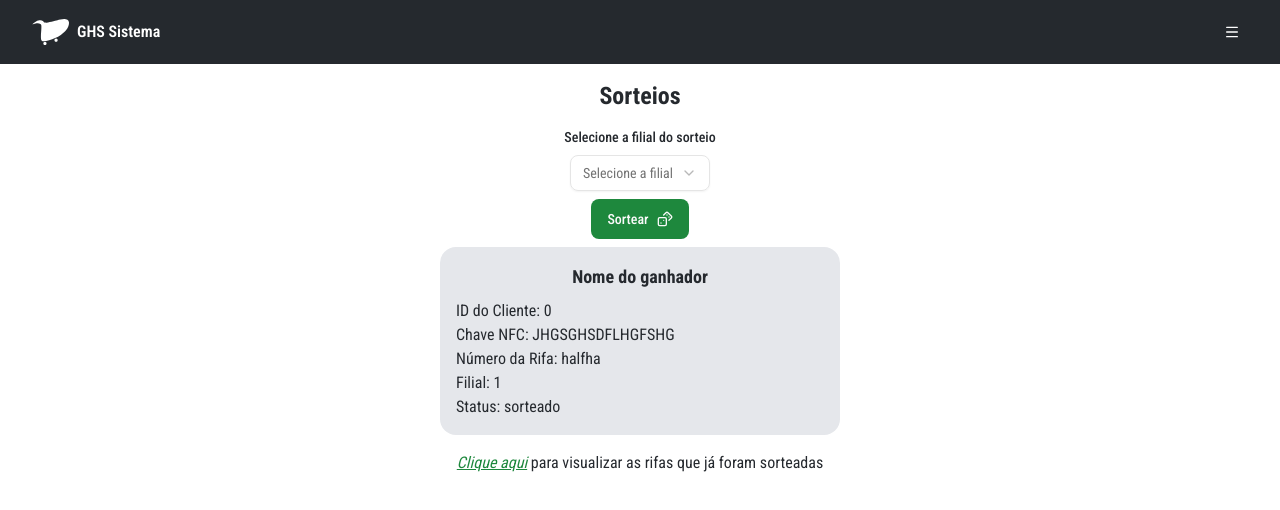
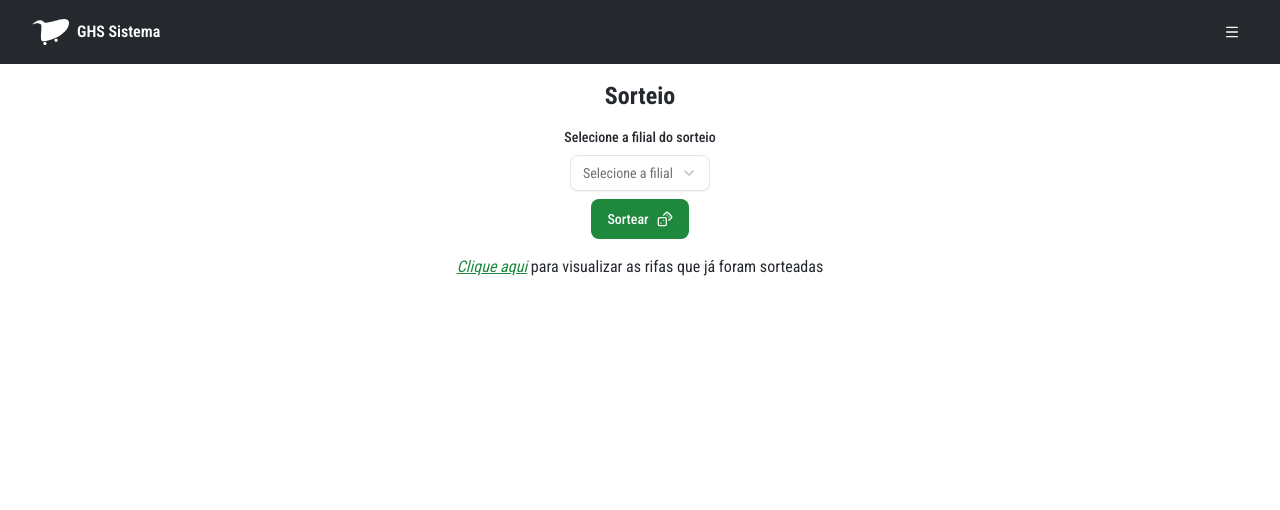
Before and after one commit to wladimiroliveira/hipersenna-saas, a Next.js app: page /modulo/admin-sorteios in a window 1280 px wide. Shown: the top 510 px of the page. Built offline with nearby package versions, Linux system fonts and the light colour scheme.

Commit message:
add `draw` logic

```diff
--- a/src/app/(main)/modulo/admin-sorteios/page.js
+++ b/src/app/(main)/modulo/admin-sorteios/page.js
@@ -3,6 +3,7 @@
 import { Button } from "@/components/ui/button";
 import { Field, FieldGroup, FieldLabel, FieldSet } from "@/components/ui/field";
 import { Select, SelectContent, SelectItem, SelectTrigger, SelectValue } from "@/components/ui/select";
+import { drawRaffles } from "@/lib/models/draw.model";
 import { DicesIcon } from "lucide-react";
 import Link from "next/link";
 import { useState } from "react";
@@ -20,21 +21,44 @@ export default function Page() {
     defaultValues: {},
   });
 
-  const [branch_id, setBranchId] = useState(null);
-  const [winner, setWinner] = useState(true);
-  const userInfosMock = {
-    client_id: 0,
-    nfc_key: "JHGSGHSDFLHGFSHG",
-    raffle_number: "halfha",
-    branch_id: 1,
-    status: "sorteado",
-  };
+  const [winner, setWinner] = useState(false);
+  const [loading, setLoading] = useState(false);
+  // const userInfosMock = {
+  //   client_id: 0,
+  //   nfc_key: "JHGSGHSDFLHGFSHG",
+  //   raffle_number: "halfha",
+  //   branch_id: 1,
+  //   status: "sorteado",
+  // };
+
+  async function handleDraw(data) {
+    try {
+      setLoading(true);
+      const drawValue = await drawRaffles(data.branch_id);
+      if (drawValue.ok) {
+        setWinner({
+          id: drawValue?.id,
+          client_id: drawValue?.client_id,
+          nfc_key: drawValue?.nfc_key,
+          raffle_number: drawValue?.raffle_number,
+          branch_id: drawValue?.branch_id,
+          status: drawValue?.status,
+          created_at: drawValue?.created_at,
+          modified_at: drawValue?.modified_at,
+        });
+      }
+    } catch (err) {
+      console.error(err);
+    } finally {
+      setLoading(false);
+    }
+  }
 
   return (
     <div>
       <div className="">
-        <h1 className="text-2xl font-bold text-center p-4">Sorteios</h1>
-        <div className="w-40 m-auto">
+        <h1 className="text-2xl font-bold text-center p-4">Sorteio</h1>
+        <form onSubmit={onSubmit(handleDraw)} className="w-40 m-auto">
           <FieldSet>
             <FieldGroup className="flex flex-col gap-2 items-center">
               <FieldLabel htmlFor="branch_id">Selecione a filial do sorteio</FieldLabel>
@@ -45,7 +69,6 @@ export default function Page() {
                   <Select
                     onValueChange={(value) => {
                       field.onChange(value);
-                      setBranchId(value);
                     }}
                     value={field.value}
                   >
@@ -67,17 +90,17 @@ export default function Page() {
               </Button>
             </FieldGroup>
           </FieldSet>
-        </div>
+        </form>
         <div>
           {winner ? (
             <div className="flex flex-col gap-2 max-w-100 m-auto mt-2 p-4 bg-gray-200 rounded-2xl">
               <h2 className="text-center text-lg font-bold">Nome do ganhador</h2>
               <ul>
-                <li>ID do Cliente: {userInfosMock.client_id}</li>
-                <li>Chave NFC: {userInfosMock.nfc_key}</li>
-                <li>Número da Rifa: {userInfosMock.raffle_number}</li>
-                <li>Filial: {userInfosMock.branch_id}</li>
-                <li>Status: {userInfosMock.status}</li>
+                <li>ID do Cliente: {winner?.client_id}</li>
+                <li>Chave NFC: {winner?.nfc_key}</li>
+                <li>Número da Rifa: {winner?.raffle_number}</li>
+                <li>Filial: {winner?.branch_id}</li>
+                <li>Status: {winner?.status}</li>
               </ul>
             </div>
           ) : (
@@ -89,7 +112,7 @@ export default function Page() {
         <p className="text-center">
           <Link
             className="italic underline text-quartenaria hover:text-hover-quartenaria"
-            href="../admin-sorteios/resultados"
+            href="../modulo/admin-sorteios/resultados"
           >
             Clique aqui
           </Link>{" "}
--- /dev/null
+++ b/src/lib/models/draw.model.js
@@ -0,0 +1,13 @@
+export async function drawRaffles(branch_id) {
+  try {
+    const responseResult = await fetch(`${process.env.NEXT_PUBLIC_API_URL}/raffles/draw/${branch_id}`);
+    const responseValue = await responseResult.json();
+    return {
+      ok: responseResult.ok,
+      status: responseResult.status,
+      ...responseValue,
+    };
+  } catch (err) {
+    console.error(err);
+  }
+}
```
